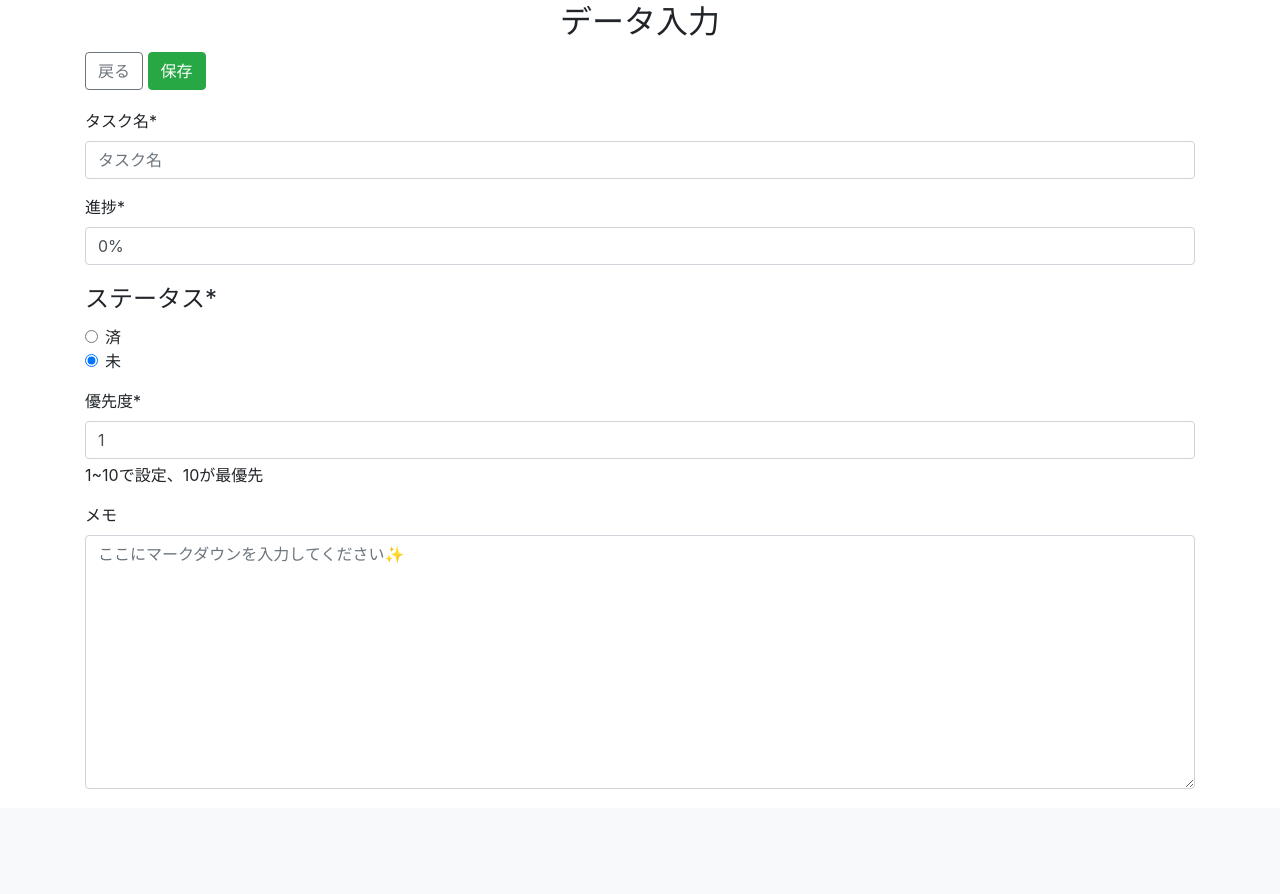
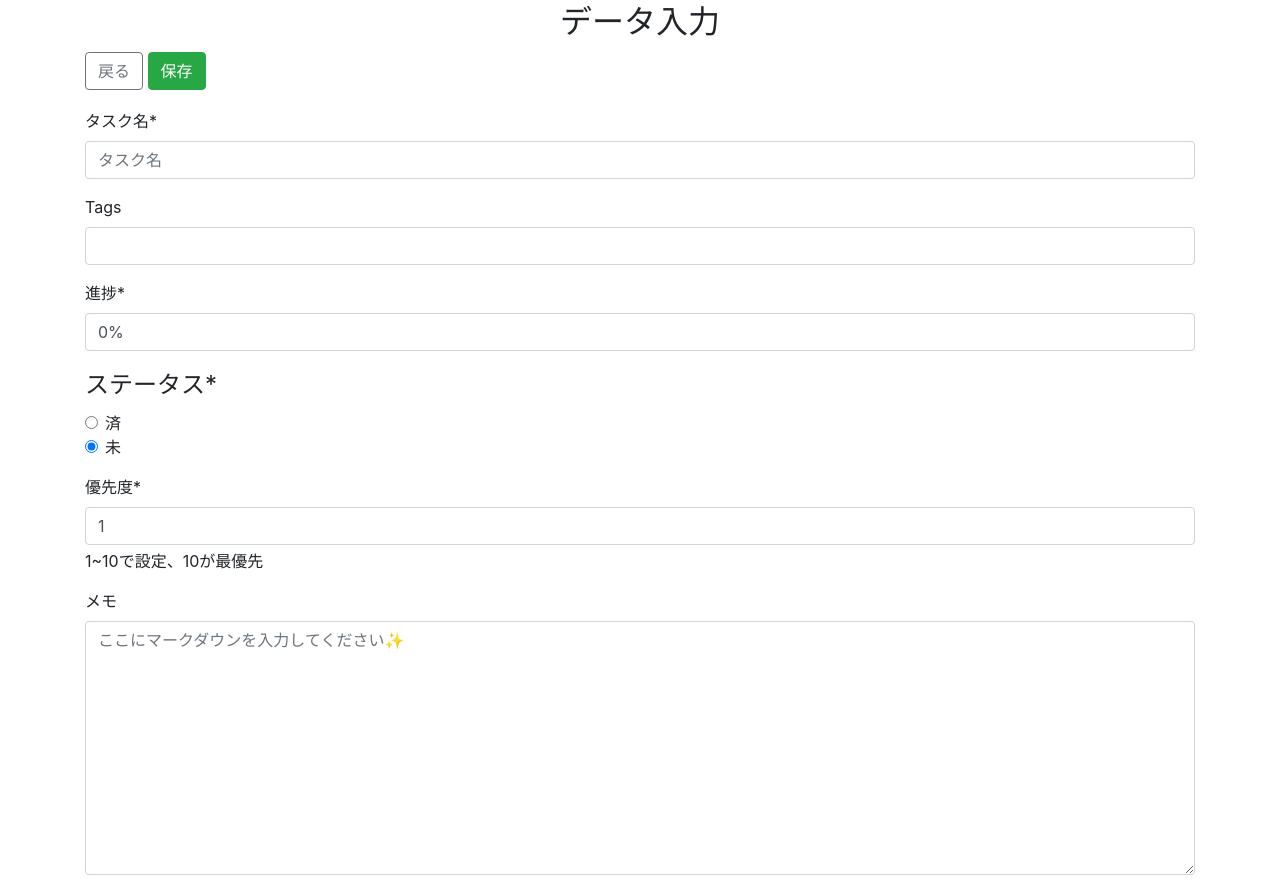
Before and after one commit to mentaikozo/django-todo-manager, a Django app: page /create/ in a window 1280 px wide. Shown: the part 56-950 px from the top of the page. Before the commit the page ends 845 px from the top, so only its background shows below. Run offline with Django 5.2, Linux system fonts and the light colour scheme; the visitor is signed in with stand-in values (Sample User, id 1); some libraries are stand-ins or nearby versions.

Commit message:
feat: タグをつけられるようにした

```diff
--- a/app/forms.py
+++ b/app/forms.py
@@ -1,5 +1,6 @@
 from django.contrib.auth.forms import AuthenticationForm
 from django.forms import ModelForm
+from taggit.forms import TagField  # タグ用のフィールドをインポート
 
 from app.models import Task
 from django import forms
@@ -13,11 +14,17 @@ class LoginForm(AuthenticationForm):
 
 
 class TaskForm(ModelForm):
+    tags = TagField(required=False)  # タグフィールドを追加
+
     class Meta:
         model = Task
-        fields = ["name", "progress", "status", "priority", "notes"]
+        fields = ["name", "tags", "progress", "status", "priority", "notes"]  # 必要なフィールドに 'tags' を追加
         widgets = {
             "name": forms.TextInput(attrs={"placeholder": "タスク名"}),
+            "tags": forms.CharField(
+                widget=forms.TextInput(attrs={'placeholder': '例: tag1, tag2, tag3'}),
+                help_text='カンマで区切って複数タグを入力'
+            ),
             "progress": forms.TextInput(attrs={"placeholder": "input any%"}),
             "status": forms.RadioSelect(),
             "priority": forms.NumberInput(attrs={"min": 1, "max": 10}),
@@ -25,8 +32,9 @@ class TaskForm(ModelForm):
         }
         labels = {
             "name": "タスク名",
+            "tags": "タグ",
             "progress": "進捗",
             "status": "ステータス",
             "priority": "優先度",
-            "notes": "メモ"
+            "notes": "メモ",
         }
--- a/app/models.py
+++ b/app/models.py
@@ -2,6 +2,7 @@ from django.core import validators
 from django.db import models
 from django.utils import timezone
 import markdown2
+from taggit.managers import TaggableManager  # タグ機能をインポート
 
 
 class Task(models.Model):
@@ -14,6 +15,8 @@ class Task(models.Model):
         verbose_name="タスク名",
         max_length=100
     )
+
+    tags = TaggableManager()
 
     progress = models.CharField(
         verbose_name = "進捗",
@@ -46,6 +49,7 @@ class Task(models.Model):
         max_length=50000
     )
 
+
     def render_notes_as_html(self):
         """マークダウンをHTMLに変換して返す"""
         converter = markdown2.Markdown(extras=["tables", "fenced-code-blocks"])
--- a/app/views.py
+++ b/app/views.py
@@ -24,7 +24,9 @@ import django_otp
 from django_otp.plugins.otp_totp.models import TOTPDevice
 from django_otp.qr import write_qrcode_image
 
+
 logger = logging.getLogger(__name__)
+
 
 class TopView(TemplateView):
     template_name = "app/top.html"
@@ -69,11 +71,29 @@ class TaskCreateView(LoginRequiredMixin, CreateView):
     form_class = TaskForm
     success_url = reverse_lazy('app:home')
 
+    def form_valid(self, form):
+        response = super().form_valid(form)
+        tags = form.cleaned_data.get('tags')
+        if tags:
+            # 先にオブジェクトを保存
+            self.object.save()
+            self.object.tags.add(*tags)
+            self.object.save()
+        return response
+
 
 class TaskUpdateView(LoginRequiredMixin, UpdateView):
     model = Task
     form_class = TaskForm
     success_url = reverse_lazy('app:home')
+
+    def form_valid(self, form):
+        response = super().form_valid(form)
+        tags = form.cleaned_data.get('tags')
+        if tags:
+            self.object.tags = tags
+            self.object.save()
+        return response
 
 
 class TaskDeleteView(LoginRequiredMixin, DeleteView):
--- a/learning_manager/settings.py
+++ b/learning_manager/settings.py
@@ -46,6 +46,7 @@ INSTALLED_APPS = [
     "crispy_bootstrap4",
     'app.apps.AppConfig',
     'django_tables2',
+    'taggit',
     'axes'
 ]
 
--- a/requirements.txt
+++ b/requirements.txt
@@ -6,6 +6,7 @@ django-extensions==3.2.3
 django-filter==24.3
 django_otp==1.5.4
 django-tables2==2.7.5
+django-taggit==6.1.0
 djangorestframework==3.15.2
 markdown2==2.5.3
 qrcode==8.0
```
Also changed, not shown: app/templates/app/task_card.html (+14 -0 lines).
